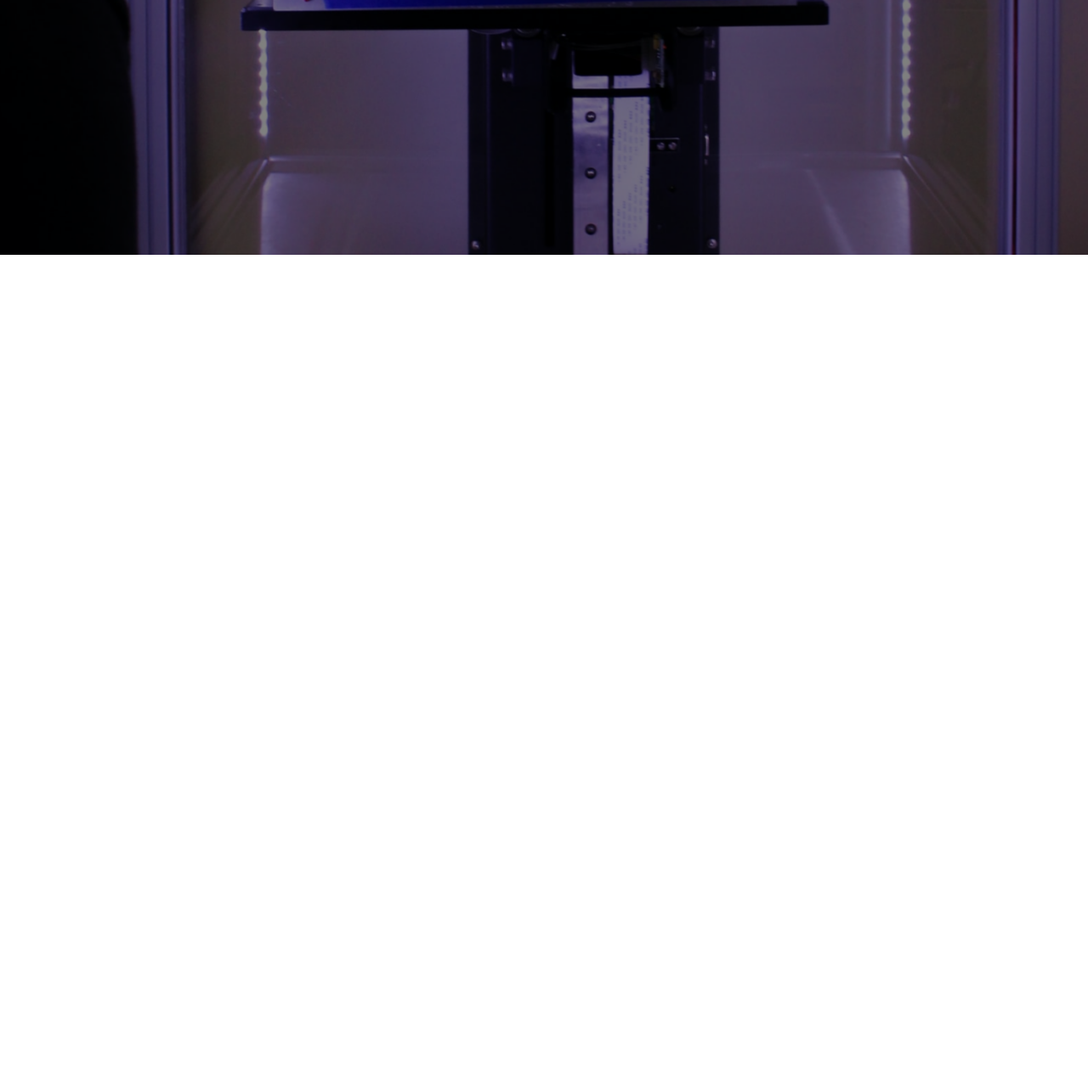
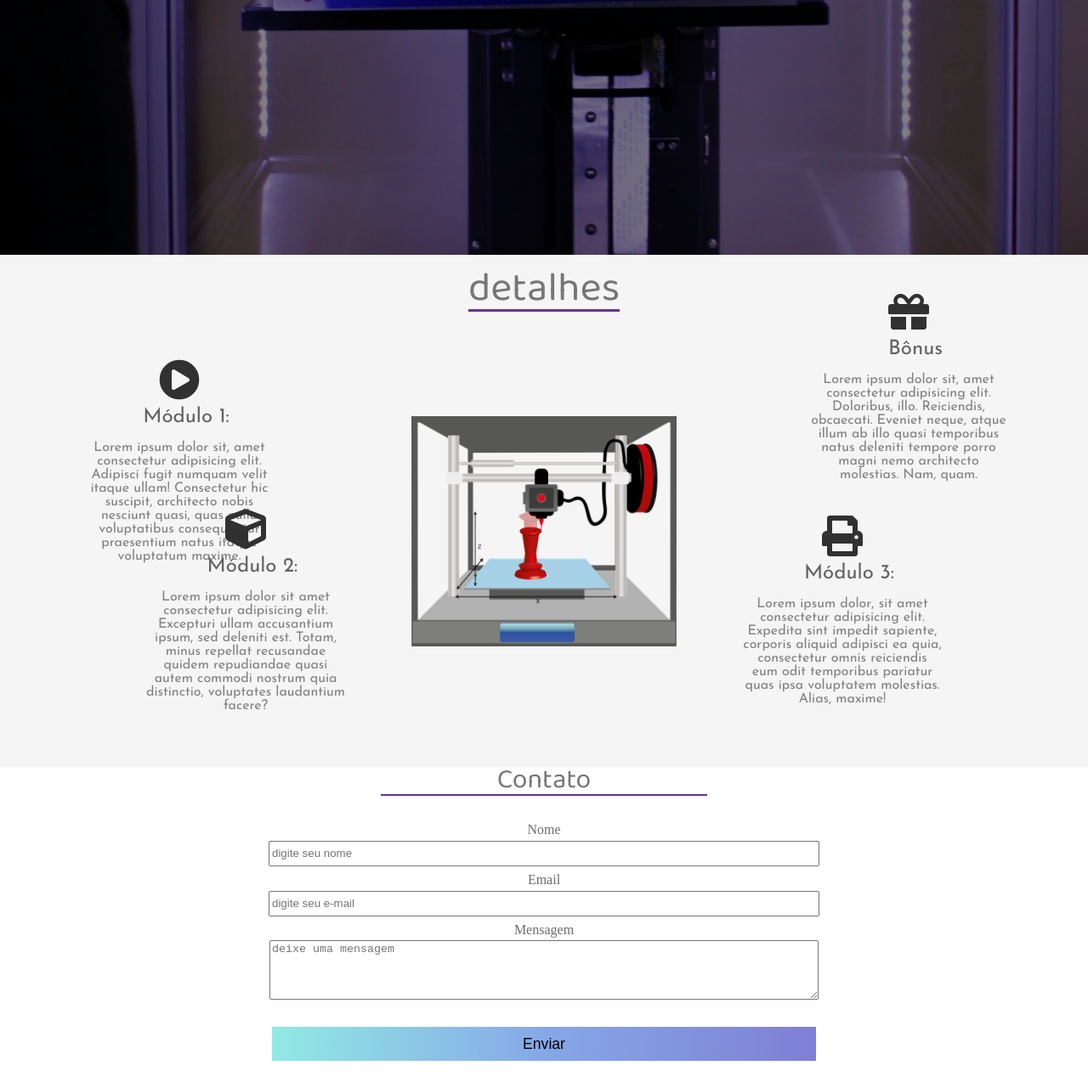
Before and after one commit to ValdenirRomanJunior/landingpage3d, a plain HTML site: page index.html in a window 1280 px wide. Shown: the part 500-1781 px from the top of the page at 85% size. Before the commit the page ends 800 px from the top, so only its background shows below. Drawn offline with Linux system fonts and the light colour scheme.

Commit message:
:package: detalhes do curso

```diff
--- /dev/null
+++ b/css/contato.css
@@ -0,0 +1,53 @@
+.contato {
+    display: flex;
+    flex-direction: column;
+    align-items: center;
+}
+
+.contato h1 {
+    font-size: 2rem;
+    font-family: var(--font-primary);
+    color: rgb(119, 118, 118);
+    border-bottom: solid 2px #6a3093;
+    margin-bottom: 2rem;
+    width: 30%;
+    text-align: center;
+}
+
+.contato form {
+    display: flex;
+    flex-direction: column;
+    align-items: center;
+    width: 50%;
+}
+
+.contato input {
+    width: 100%;
+    height: 1.5rem;
+    margin-bottom: 0.5rem;
+}
+
+.contato label {
+    margin-bottom: 0.3rem;
+    color: rgb(109, 109, 109)
+}
+
+.contato textarea {
+    min-width: 100%;
+    width: 100%;
+    min-height: 4rem;
+    max-height: 4rem;
+    margin-bottom: 2rem;
+}
+
+.contato .enviar {
+    width: 100%;
+    height: 2.5rem;
+    text-align: center;
+    font-size: 1.1rem;
+    margin-bottom: 2rem;
+    border: none;
+    background: #7F7FD5;  /* fallback for old browsers */
+    background: -webkit-linear-gradient(to right, #91EAE4, #86A8E7, #7F7FD5);  /* Chrome 10-25, Safari 5.1-6 */
+    background: linear-gradient(to right, #91EAE4, #86A8E7, #7F7FD5); /* W3C, IE 10+/ Edge, Firefox 16+, Chrome 26+, Opera 12+, Safari 7+ */
+}
--- /dev/null
+++ b/css/detalhes.css
@@ -0,0 +1,128 @@
+.sessao-detalhes{
+    background: #f5f5f5;
+    display: flex;
+    flex-direction: column;
+    align-items: center;
+
+}
+.detalhes{
+    margin-left: 1rem;
+    margin-right: 1rem;
+    display: flex;
+    flex-direction: column;
+    align-items: center;
+}
+.detalhe{
+    margin-bottom: 1.5rem;
+}
+.detalhe-header{
+    display: flex;
+    flex-direction: column;
+    align-items: center;
+}
+.sessao-header h1{
+    font-family: var(--font-primary);
+    font-size: 2rem;
+    color: rgb(119, 118, 118);
+    border-bottom: solid 2px #6a3093;
+    margin-bottom: 2rem;
+    margin-top: 1rem;
+}
+.detalhe-header i{
+    margin-bottom: 0.5rem;
+    color: rgb(49, 49, 49);
+    font-size: 2rem;
+}
+.detalhe-header h3{
+
+    font-size: 1rem;
+    font-family: var(--font-secundary);
+    color: rgb(99, 99, 99);
+}
+.detalhe-text{
+    text-align: center;
+    font-family: var(--font-secundary);
+    margin-top: .5rem;
+    color: gray;
+}
+.detalhe-img-wrapper{
+    width: 50%;
+    margin-bottom: 2rem;
+}
+.detalhe-img-wrapper img{
+    width: 100%;
+    object-fit: cover;
+}
+@media screen and (min-width:1024px) {
+
+    .detalhes{
+        display: grid;
+        grid-template-columns: repeat(16,1fr);
+        grid-template-rows: repeat(6,5rem);
+        row-gap: .5rem;
+    }
+
+    .detalhe:nth-child(1){
+        grid-column: 2/5;
+        grid-row: 1/5;
+    }
+    .detalhe:nth-child(2){
+        grid-column: 3/6 ;
+        grid-row: 4/6;
+    }
+    .detalhe:nth-child(3){
+        grid-column: 12/15;
+        grid-row: 4/6;
+    }
+    .detalhe:nth-child(4){
+        grid-column: 13/16;
+        grid-row: 1/3;
+    }
+
+    .sessao-detalhes{
+        background: #f5f5f5;
+    }
+    .sessao-header{
+        display: flex;
+        align-items: center;
+        justify-content: center;
+    }
+    .sessao-header h1{
+        font-family: var(--font-primary);
+        font-size: 3rem;
+        color: rgb(119, 118, 118);
+        border-bottom: solid 3px #6a3093;
+        margin-bottom: 1rem;
+        margin-top: 1rem;
+    }
+    .detalhe-header{
+        display: flex;
+        align-items: center;
+
+}
+.detalhe-header h3{
+    margin-left: 1rem;
+    font-size: 1.5rem;
+    font-family: var(--font-secundary);
+    color: rgb(99, 99, 99);
+}
+.detalhe-header i{
+    color: rgb(49, 49, 49);
+    font-size: 3rem;
+}
+.detalhe-text{
+    font-family: var(--font-secundary);
+    margin-top: 1rem;
+    color: gray;
+}
+
+.detalhe-img-wrapper{
+    grid-column: 7/11;
+    grid-row: 2/6;
+    width: 100%;
+}
+.detalhe-img-wrapper img{
+    object-fit: cover;
+    width: 100%;
+}
+}
--- a/css/header.css
+++ b/css/header.css
@@ -32,8 +32,6 @@
     top:30%;
     left: 10%;
 }
-
-
 .banner-wrapper h1{
     text-shadow: .07rem .1rem 2px rgba(0,0,0,.4);
     font-family: var(--font-primary);
--- a/index.html
+++ b/index.html
@@ -9,6 +9,8 @@
     <link rel="stylesheet" href="css/header.css" />
     <link rel="stylesheet" href="reset.css" />
     <link rel="stylesheet" href="css/menu.css" />
+    <link rel="stylesheet" href="css/contato.css" />
+    <link rel="stylesheet" href="css/detalhes.css" />
     <link rel="apple-touch-icon" sizes="180x180" href="/apple-touch-icon.png">
     <link rel="icon" type="image/png" sizes="32x32" href="/favicon-32x32.png">
     <link rel="icon" type="image/png" sizes="16x16" href="/favicon-16x16.png">
@@ -36,7 +38,7 @@
                 <button>conhecer</button>
             </div>
         </header>
-        <div class="sidebar">
+        <aside class="sidebar">
             <nav>
                 <ul class="menu">
                     <li class="menu-item"><a href="#" class="menu-link">Home</a></li>
@@ -50,9 +52,99 @@
                 <a href="#"><i class="fab fa-instagram"></i></a>
 
             </div>
-        </div>
+        </aside>
+
+        <section class="sessao-detalhes">
+
+            <div class="sessao-header">
+                <h1>detalhes</h1>
+            </div>
+
+            <div class="detalhes">
+
+                <div class="detalhe">
+                    <div class="detalhe-header">
+                        <i class="fas fa-play-circle"></i>
+                        <h3>Módulo 1: </h3>
+                    </div>
+                    <div class="detalhe-text">
+                        <p>Lorem ipsum dolor sit, amet consectetur adipisicing elit.
+                            Adipisci fugit numquam velit itaque ullam! Consectetur hic suscipit,
+                            architecto nobis nesciunt quasi, quas nulla voluptatibus consequuntur praesentium natus
+                            itaque voluptatum maxime.</p>
+                    </div>
+                </div>
+
+
+                <div class="detalhe">
+                    <div class="detalhe-header">
+                        <i class="fas fa-cube"></i>
+                        <h3>Módulo 2:</h3>
+                    </div>
+                    <div class="detalhe-text">
+                        <p>Lorem ipsum dolor sit amet consectetur adipisicing elit. Excepturi ullam accusantium ipsum,
+                            sed deleniti est. Totam,
+                            minus repellat recusandae quidem repudiandae quasi autem commodi nostrum quia distinctio,
+                            voluptates laudantium facere?</p>
+                    </div>
+                </div>
+
+
+                <div class="detalhe">
+                    <div class="detalhe-header">
+                        <i class="fas fa-print"></i>
+                        <h3>Módulo 3:</h3>
+                    </div>
+                    <div class="detalhe-text">
+                        <p>Lorem ipsum dolor, sit amet consectetur adipisicing elit. Expedita sint impedit sapiente,
+                            corporis aliquid adipisci ea quia,
+                            consectetur omnis reiciendis eum odit temporibus pariatur quas ipsa voluptatem molestias.
+                            Alias, maxime!</p>
+                    </div>
+                </div>
+
+
+                <div class="detalhe">
+                    <div class="detalhe-header">
+                        <i class="fas fa-gift"></i>
+                        <h3>Bônus</h3>
+                    </div>
+                    <div class="detalhe-text">
+                        <p>Lorem ipsum dolor sit, amet consectetur adipisicing elit. Doloribus, illo. Reiciendis,
+                            obcaecati. Eveniet neque,
+                            atque illum ab illo quasi temporibus natus deleniti tempore porro magni nemo architecto
+                            molestias. Nam, quam.</p>
+                    </div>
+                </div>
+                <div class="detalhe-img-wrapper">
+
+                    <img src="img/objetos-3d.jpg" alt="objetos 3d">
+                </div>
+            </div>
+        </section>
+        <section class="contato">
+
+            <h1>Contato</h1>
+            <form action="#" method="POST">
+                <label for="name">Nome</label>
+                <input type="text" name="name" placeholder="digite seu nome" required>
+
+                <label for="email">Email</label>
+                <input type="email" name="email" placeholder="digite seu e-mail" required>
+
+                <label for="message">Mensagem</label>
+                <textarea name="message" id="message" placeholder="deixe uma mensagem"></textarea>
+
+                <input class="enviar" type="submit" name="send" value="Enviar">
+            </form>
+
+
+
+        </section>
     </div>
 
+
 </body>
-    <script src="js/menu.js"></script>
+<script src="js/menu.js"></script>
+
 </html>
```
Also changed, not shown: img/objetos-3d.jpg (added).
